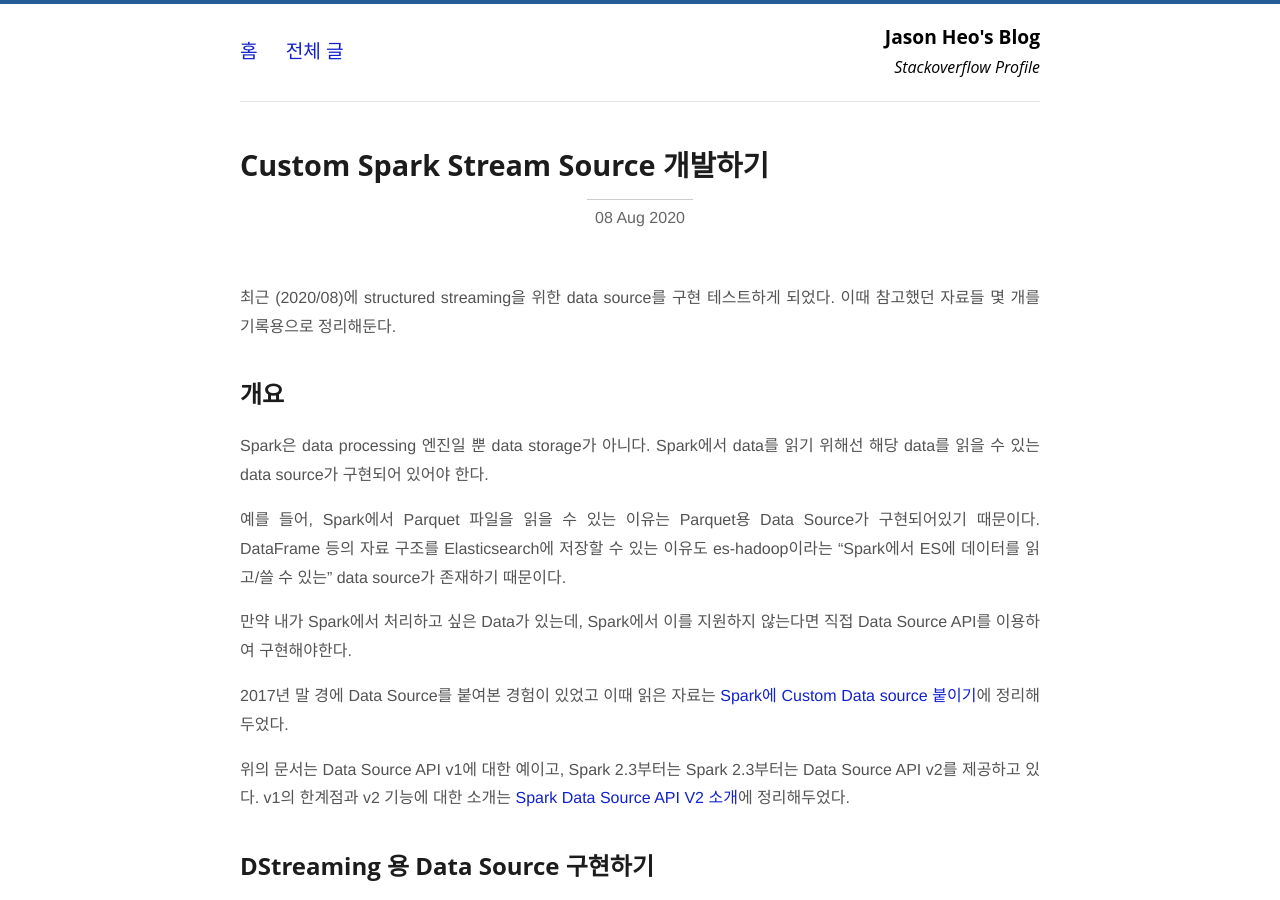
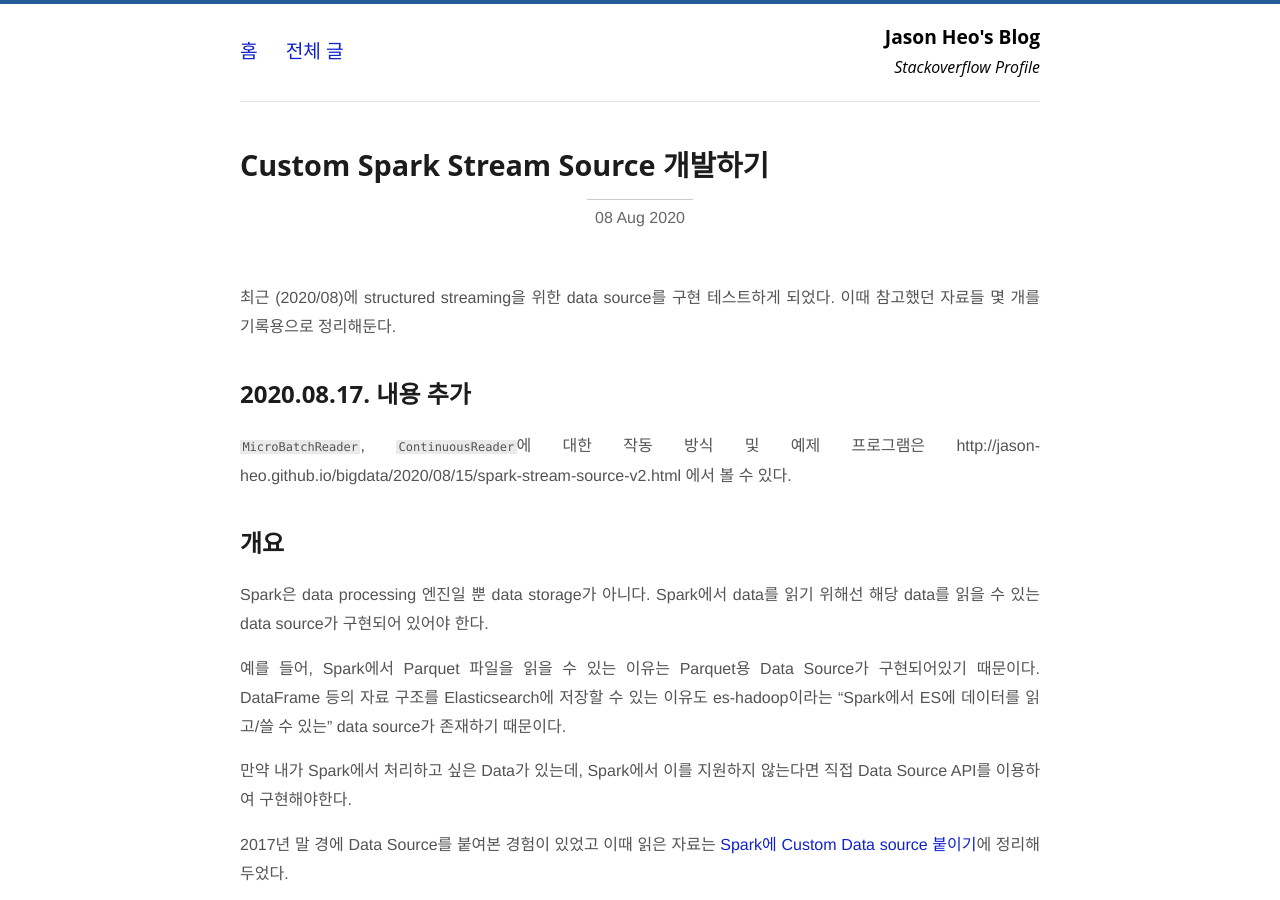
Before and after one commit to jason-heo/jason-heo.github.io, a Jekyll site: the page built from _posts/2020-08-08-spark-stream-source.md, in a window 1280 px wide and 900 px high. Built offline with Jekyll 4.4.1, drawn with Linux system fonts in a browser that asks for light colours; comment, search, counter and statistics services are not loaded.

Commit message:
v2 예제 코드 링크 추가

```diff
--- a/_posts/2020-08-08-spark-stream-source.md
+++ b/_posts/2020-08-08-spark-stream-source.md
@@ -5,6 +5,10 @@ categories: "bigdata"
 ---
 
 최근 (2020/08)에 structured streaming을 위한 data source를 구현 테스트하게 되었다. 이때 참고했던 자료들 몇 개를 기록용으로 정리해둔다.
+
+## 2020.08.17. 내용 추가
+
+`MicroBatchReader`, `ContinuousReader`에 대한 작동 방식 및 예제 프로그램은 http://jason-heo.github.io/bigdata/2020/08/15/spark-stream-source-v2.html 에서 볼 수 있다.
 
 ## 개요
 
```
